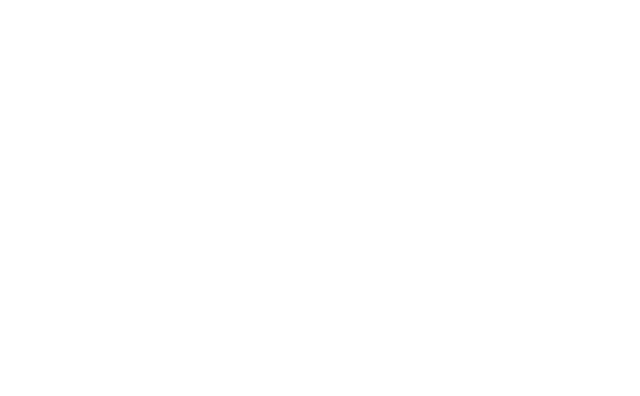
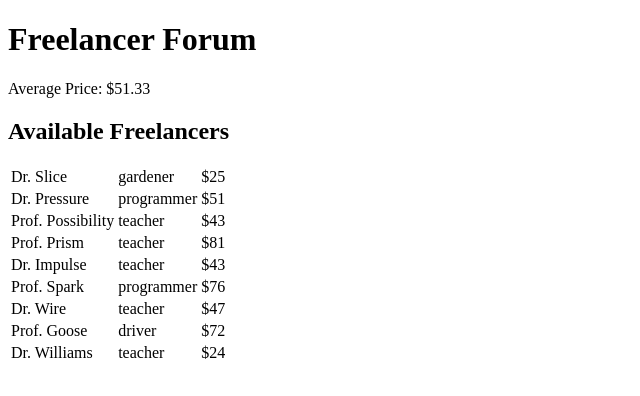
Before and after one commit to katyafuen/Unit2.FreelancerForum, a plain HTML site: page index.html in a window 1280 px wide. Shown: the whole page, without its empty margins (0-640 px from the left). Drawn offline with Linux system fonts and the light colour scheme.

Commit message:
list of freelancers, occupations, prices updated every 4 seconds

```diff
--- a/index.html
+++ b/index.html
@@ -7,5 +7,10 @@
     <script src="script.js" defer></script>
     <title>Document</title>
   </head>
-  <body></body>
+  <body>
+    <h1>Freelancer Forum</h1>
+    <p id="average"></p>
+    <h2>Available Freelancers</h2>
+    <table id="freelancers"></table>
+  </body>
 </html>
--- a/script.js
+++ b/script.js
@@ -0,0 +1,67 @@
+const freelancers = [
+  { name: "Dr. Slice", price: 25, occupation: "gardener" },
+  { name: "Dr. Pressure", price: 51, occupation: "programmer" },
+  { name: "Prof. Possibility", price: 43, occupation: "teacher" },
+  { name: "Prof. Prism", price: 81, occupation: "teacher" },
+  { name: "Dr. Impulse", price: 43, occupation: "teacher" },
+  { name: "Prof. Spark", price: 76, occupation: "programmer" },
+  { name: "Dr. Wire", price: 47, occupation: "teacher" },
+  { name: "Prof. Goose", price: 72, occupation: "driver" },
+];
+
+const names = [
+  "Dr. Smith",
+  "Prof. Johnson",
+  "Dr. Williams",
+  "Prof. Brown",
+  "Dr. Jones",
+  "Prof. Garcia",
+];
+const occupations = [
+  "programmer",
+  "teacher",
+  "driver",
+  "gardener",
+  "writer",
+  "designer",
+];
+
+function addFreelancer() {
+  const name = names[Math.floor(Math.random() * names.length)];
+  const occupation =
+    occupations[Math.floor(Math.random() * occupations.length)];
+  const price = Math.floor(Math.random() * 100) + 20;
+
+  freelancers.push({ name, occupation, price });
+  render();
+}
+
+function render() {
+  // Update average price
+  const average =
+    freelancers.reduce((sum, freelancer) => sum + freelancer.price, 0) /
+    freelancers.length;
+  document.getElementById(
+    "average"
+  ).textContent = `Average Price: $${average.toFixed(2)}`;
+
+  // Update freelancer list
+  const freelancersList = document.getElementById("freelancers");
+  const freelancerElements = freelancers.map((freelancer) => {
+    const row = document.createElement("tr");
+    row.innerHTML = `
+      <td>${freelancer.name}</td>
+      <td>${freelancer.occupation}</td>
+      <td>$${freelancer.price}</td>
+    `;
+    return row;
+  });
+
+  freelancersList.replaceChildren(...freelancerElements);
+}
+
+// Initial render
+render();
+
+// Add new freelancer every 4 seconds
+setInterval(addFreelancer, 4000);
```
